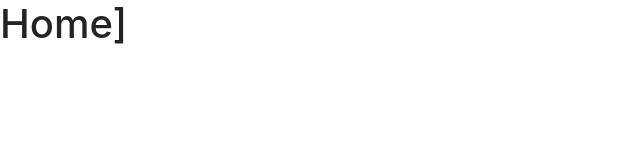
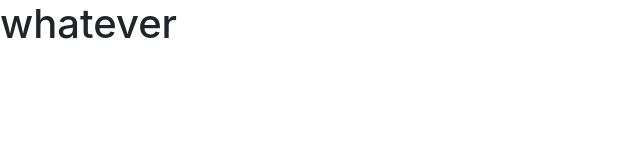
Before and after one commit to Rona-Ratings/Rona-Ratings, a React (Create React App) app in the folder frontend/: page / in a window 1280 px wide. Shown: the top 160 px of the page, without its empty margins (0-640 px from the left). Built offline with nearby package versions, Linux system fonts and the light colour scheme.

Commit message:
random change to see if working

```diff
--- a/frontend/src/ui/Home.js
+++ b/frontend/src/ui/Home.js
@@ -3,7 +3,7 @@ import React from "react"
 export const Home = () => {
     return (
         <>
-            <h1>Home]</h1>
+            <h1>whatever</h1>
         </>
     )
 }
```
